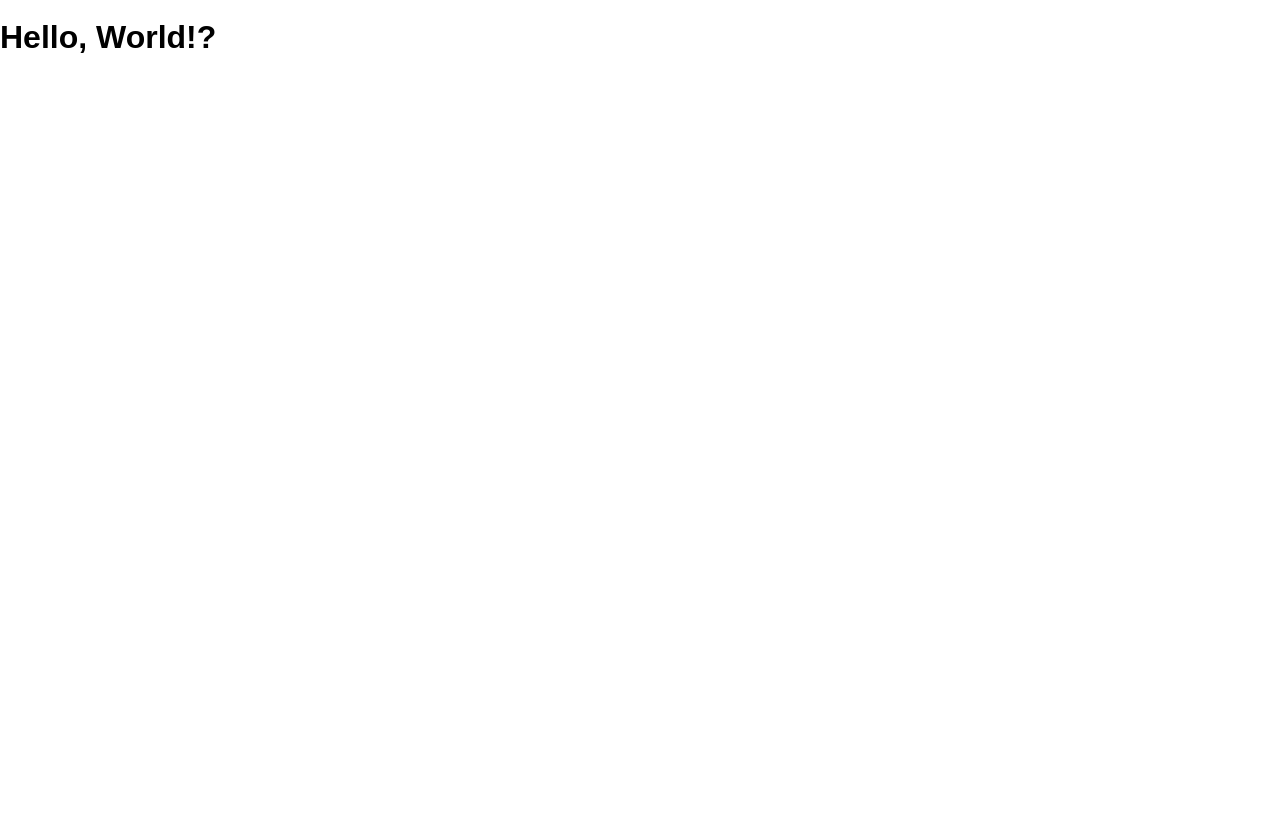
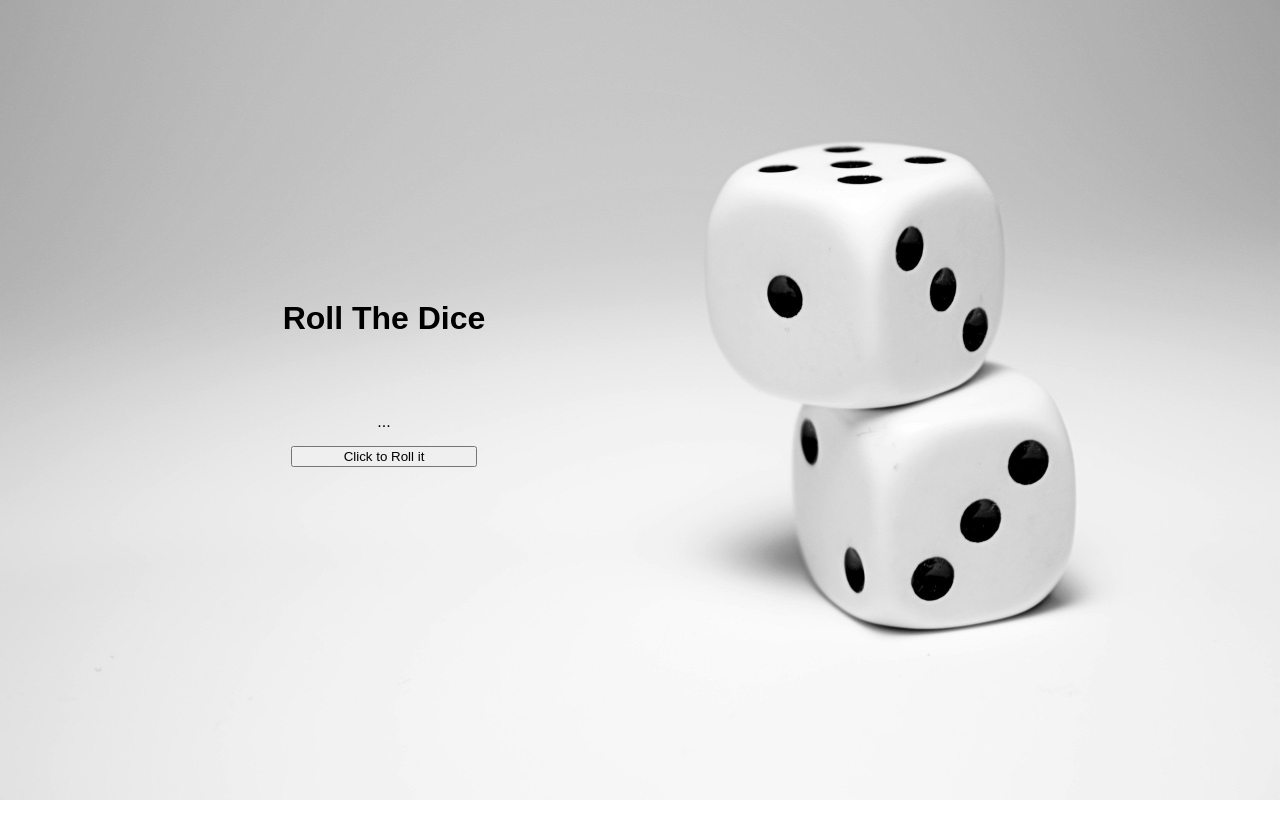
Before and after one commit to Kemenyfy/dice-roller, a website: page public/index.html in a window 1280 px wide. After the commit the page ends 800 px from the top, so only its background shows below. Drawn offline with Linux system fonts and the light colour scheme.

Commit message:
Dice explorer mode

```diff
--- a/public/index.html
+++ b/public/index.html
@@ -7,7 +7,11 @@
     <link rel="stylesheet" href="/screen.css">
   </head>
   <body>
-    <h1>Hello, World!</h1>
+    <h1>Roll The Dice</h1>
+    <p class="result">...</p>
+    <section class="button">
+      <button class="click-here">Click to Roll it</button>
+    </section>
     <script src="/main.js" charset="utf-8"></script>
   </body>
 </html>
--- a/public/main.js
+++ b/public/main.js
@@ -1,5 +1,15 @@
-const main = () => {
-  document.querySelector('h1').textContent += '?'
+const buttonClickEvent = () => {
+  const randomPick = generateRandomNumber()
+  console.log('clicked current number is ', randomPick)
+  const newp = document.createElement('p')
+    newp.textContent = randomPick
+    const parent = document.querySelector('.result')
+    parent.textContent = ''
+    parent.appendChild(newp)
 }
 
-document.addEventListener('DOMContentLoaded', main)
+const generateRandomNumber = () => {
+  return Math.ceil(Math.random() * 6)
+}
+
+document.querySelector('.click-here').addEventListener('click', buttonClickEvent)
--- a/public/screen.css
+++ b/public/screen.css
@@ -3,7 +3,27 @@ html {
 }
 
 body {
+  display: flex;
+  flex-direction: column;
+  justify-content: center;
   margin: 0;
   min-height: 100%;
   font: 16px / 1 sans-serif;
+  width: 60%;
+  text-align: center;
+  background-image: url(images/dice-background.jpeg);
+  background-size: cover;
 }
+
+h1 {
+  margin: -1em 0em 2em 0em;
+}
+
+button {
+  width: 14em;
+}
+
+.button {
+  display: flex;
+  justify-content: center;
+}
```
Also changed, not shown: public/images/dice-background.jpeg (added).
